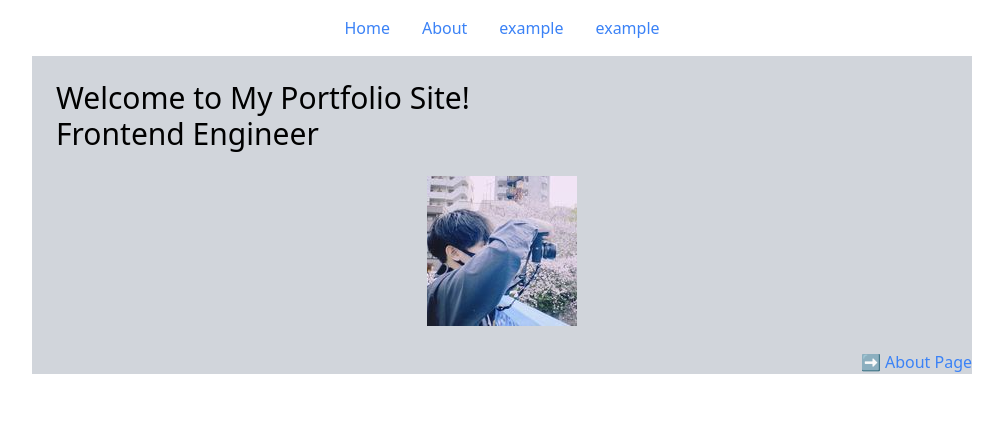
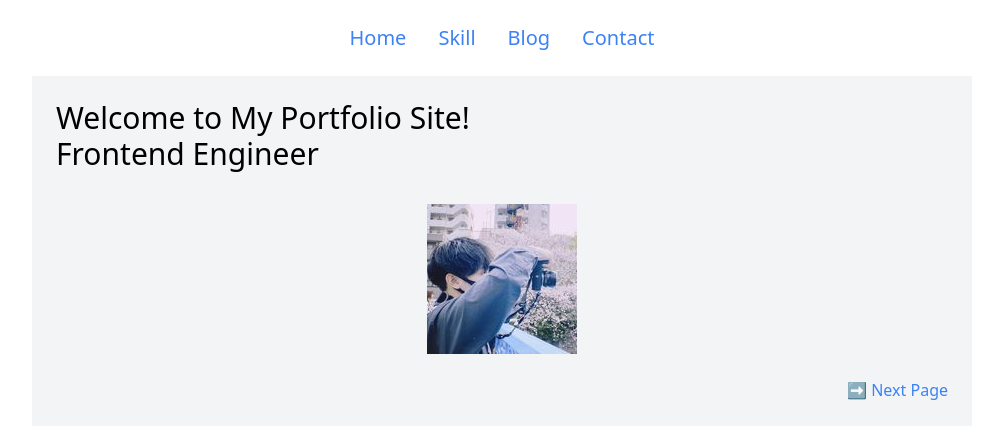
Before and after one commit to ShotaTokuyama/Nuxt3-study, a Nuxt app: page / in a window 1280 px wide. Shown: the top 438 px of the page, without its empty margins (138-1141 px from the left). Built offline with nearby package versions, Linux system fonts and the light colour scheme.

Commit message:
page create

```diff
--- a/components/Header.vue
+++ b/components/Header.vue
@@ -1,16 +1,16 @@
 <template>
-  <ul class="p-4 flex justify-center gap-x-4 md:gap-x-8">
+  <ul class="p-6 flex justify-center gap-x-4 md:gap-x-8 text-xl">
     <li class="text-blue-500 hover:text-blue-800">
       <NuxtLink to="/">Home</NuxtLink>
     </li>
     <li class="text-blue-500 hover:text-blue-800">
-      <NuxtLink to="/About">About</NuxtLink>
+      <NuxtLink to="/Skill">Skill</NuxtLink>
     </li>
     <li class="text-blue-500 hover:text-blue-800">
-      <NuxtLink to="/">example</NuxtLink>
+      <NuxtLink to="/Blog">Blog</NuxtLink>
     </li>
     <li class="text-blue-500 hover:text-blue-800">
-      <NuxtLink to="/">example</NuxtLink>
+      <NuxtLink to="/contact">Contact</NuxtLink>
     </li>
   </ul>
 </template>
--- /dev/null
+++ b/pages/Blog.vue
@@ -0,0 +1,3 @@
+<template>
+  <h1>Blog Page</h1>
+</template>
--- /dev/null
+++ b/pages/Contact.vue
@@ -0,0 +1,3 @@
+<template>
+  <h1>Contact Page</h1>
+</template>
--- a/pages/About.vue
+++ b/pages/Skill.vue
@@ -1,3 +1,3 @@
 <template>
-  <h1>About</h1>
+  <h1>Skill Page</h1>
 </template>
--- a/pages/index.vue
+++ b/pages/index.vue
@@ -1,6 +1,6 @@
 <template>
-  <main class="bg-gray-300 w-[940px] mx-auto h-fit">
-    <h1 class="p-6 text-3xl">
+  <main class="bg-gray-100 w-[940px] mx-auto h-fit p-6">
+    <h1 class="text-3xl mb-8">
       Welcome to My Portfolio Site!<br />Frontend Engineer
     </h1>
     <div class="text-center mb-6">
@@ -12,7 +12,7 @@
       />
     </div>
     <div class="text-blue-500 hover:text-blue-800 text-right">
-      <NuxtLink to="/About">➡ About Page</NuxtLink>
+      <NuxtLink to="/Skill">➡ Next Page</NuxtLink>
     </div>
   </main>
 </template>
```
